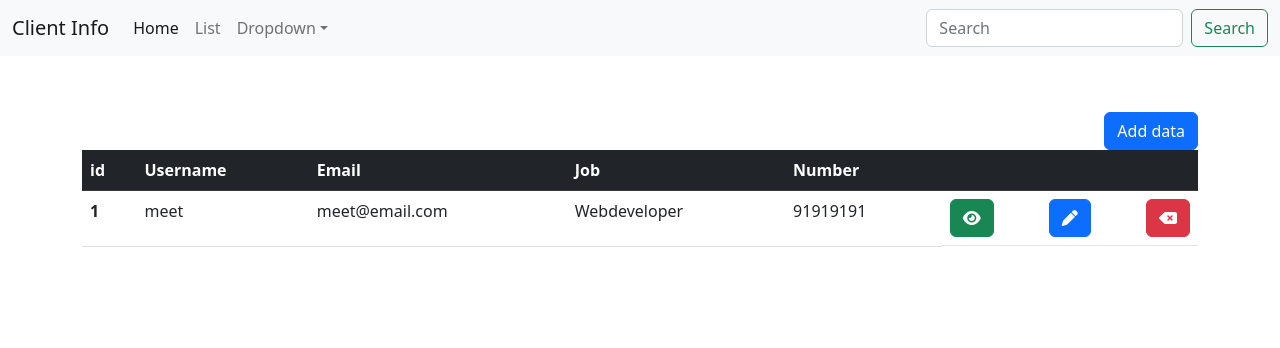
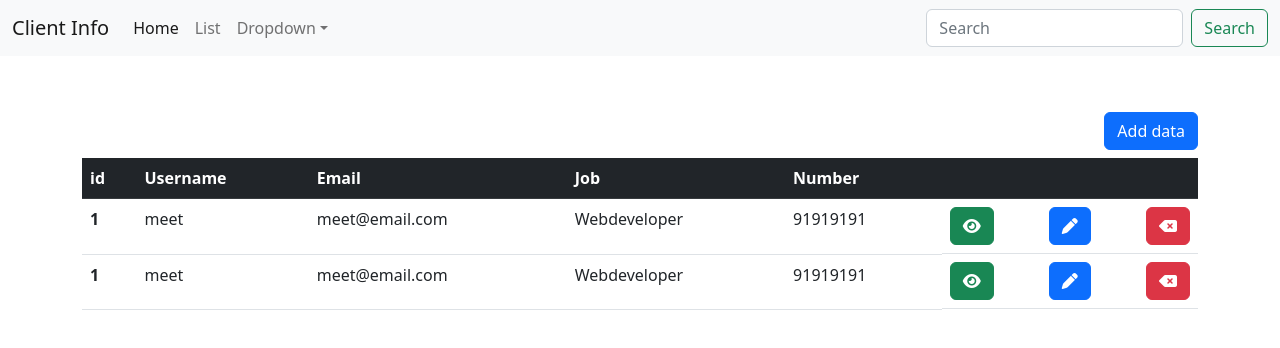
Before and after one commit to ShazilJ/client-login, a React (Create React App) app in the folder client-login/: page / in a window 1280 px wide. Shown: the top 348 px of the page. Built offline with nearby package versions, Linux system fonts and the light colour scheme.

Commit message:
redirect to register page

```diff
--- a/client-login/package.json
+++ b/client-login/package.json
@@ -9,6 +9,7 @@
     "bootstrap": "^5.2.0",
     "react": "^18.2.0",
     "react-dom": "^18.2.0",
+    "react-router-dom": "^5.3.3",
     "react-scripts": "5.0.1",
     "web-vitals": "^2.1.4"
   },
--- a/client-login/src/App.js
+++ b/client-login/src/App.js
@@ -4,13 +4,19 @@ import "../node_modules/bootstrap/dist/css/bootstrap.min.css"
 import "../node_modules/bootstrap/dist/js/bootstrap.bundle.min.js"
 import Navbar from './components/Navbar';
 import Home from './components/Home';
+import Register from './components/Register';
+import {Switch,Route} from "react-router-dom"
 
 
 function App() {
   return (
 <>
 <Navbar/>
-<Home/>
+<Switch>
+  <Route exact path="/" component={Home} />
+  <Route exact path="/register" component={Register} />
+</Switch>
+
 </>
   );
 }
--- a/client-login/src/components/Home.js
+++ b/client-login/src/components/Home.js
@@ -4,7 +4,7 @@ const Home = () => {
     return (
         <div className='mt-5'>
             <div className='container'>
-                <div className='add_btn mt-2'>
+                <div className='add_btn mt-2 mb-2'>
                     <button className='btn btn-primary'> Add data</button>
                 </div>
                 <table class="table">
@@ -32,6 +32,18 @@ const Home = () => {
                             </td>
                         </tr>
 
+                        <tr>
+                            <th scope="row">1</th>
+                            <td>meet</td>
+                            <td>meet@email.com</td>
+                            <td>Webdeveloper</td>
+                            <td>91919191</td>
+                            <td className='d-flex justify-content-between'>
+                                <button className='btn btn-success'><i class="fa-solid fa-eye"></i></button>
+                                <button className='btn btn-primary'><i class="fa-solid fa-pen"></i></button>
+                                <button className='btn btn-danger'><i class="fa-solid fa-delete-left"></i></button>
+                            </td>
+                        </tr>
                     </tbody>
                 </table>
 
--- /dev/null
+++ b/client-login/src/components/Register.js
@@ -0,0 +1,11 @@
+import React from 'react'
+import { NavLink } from 'react-router-dom'
+const Register = () => {
+  return (
+    <div className="container">
+    <NavLink to="/">home</NavLink>
+    </div>
+  )
+}
+
+export default Register
--- a/client-login/src/index.js
+++ b/client-login/src/index.js
@@ -2,11 +2,11 @@ import React from 'react';
 import ReactDOM from 'react-dom/client';
 import './index.css';
 import App from './App';
-
+import {BrowserRouter} from "react-router-dom"
 
 const root = ReactDOM.createRoot(document.getElementById('root'));
 root.render(
-  <React.StrictMode>
+  <BrowserRouter>
     <App />
-  </React.StrictMode>
+  </BrowserRouter>
 );
```
Also changed, not shown: 1 other file (tests, documents, lock files or other folders).
